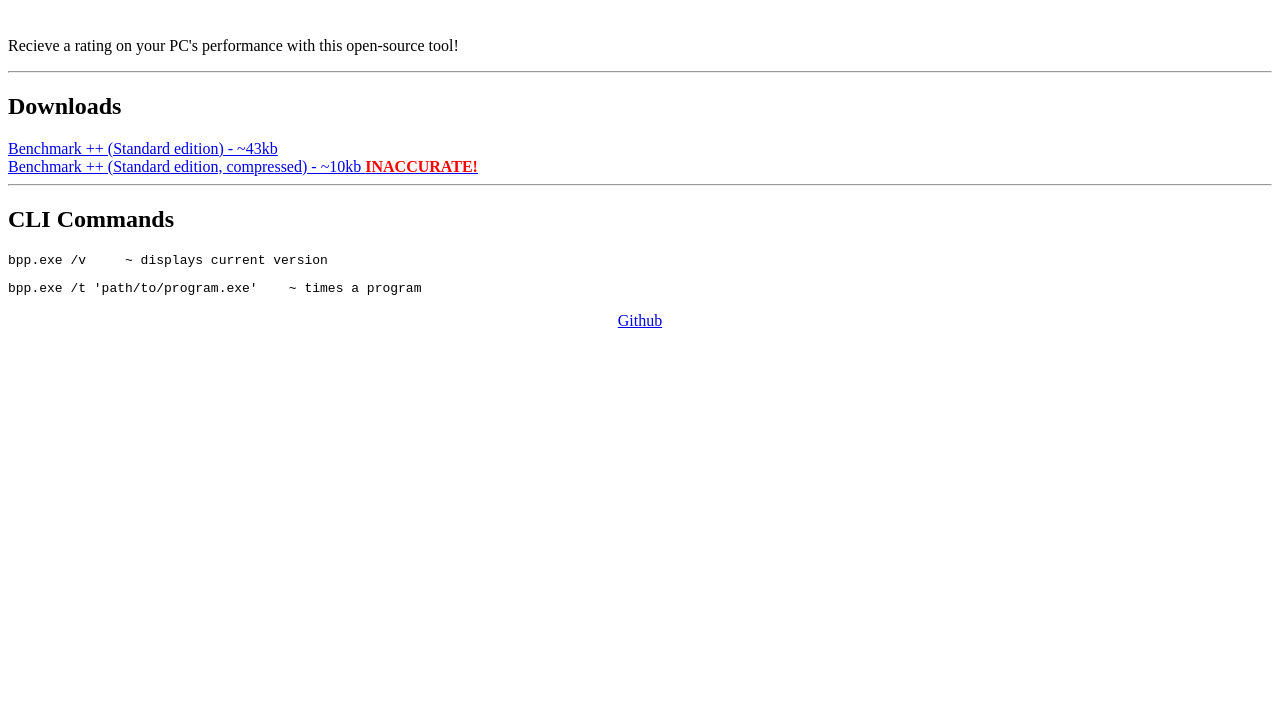
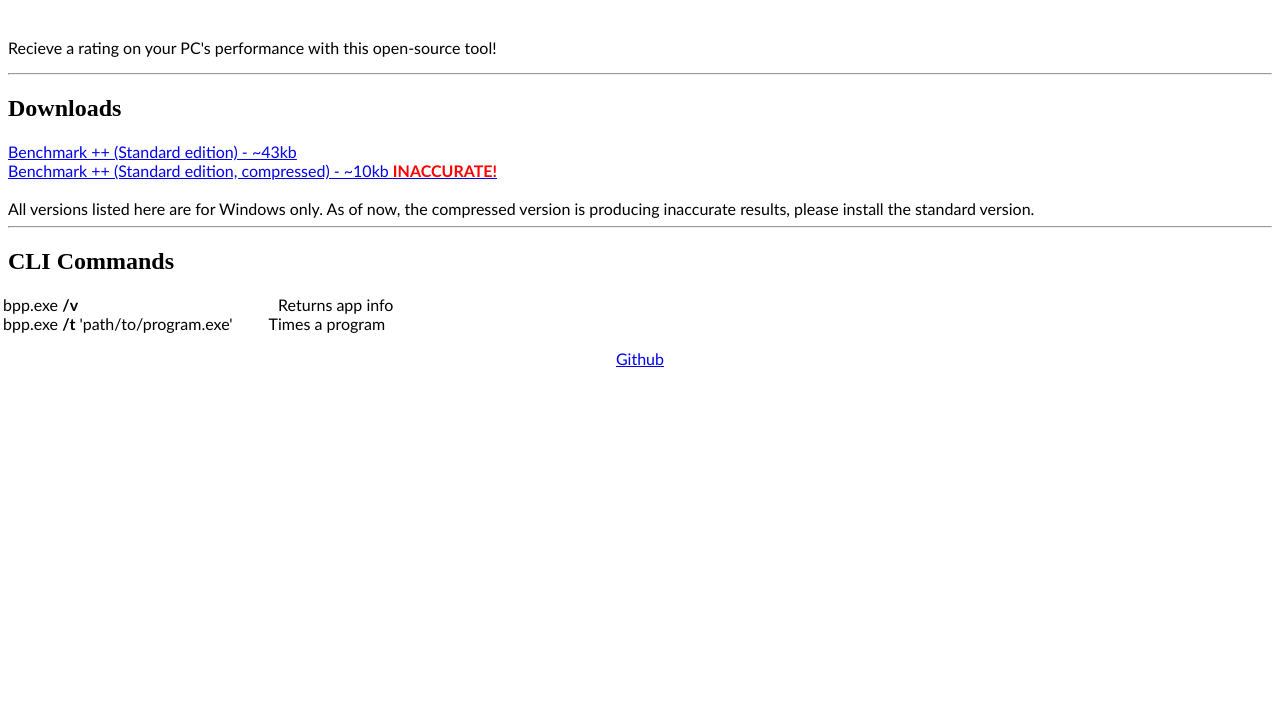
Before and after one commit to jansel1/bpp-website, a plain HTML site: page home/index.html in a window 1280 px wide. Shown: the part 77-800 px from the top of the page. Drawn offline with Linux system fonts and the light colour scheme.

Commit message:
Update website: Change fonts, add extra info.

```diff
--- a/home/index.html
+++ b/home/index.html
@@ -3,6 +3,7 @@
 <head>
     <title>Benchmark++</title>
     <meta charset="UTF-8">
+    <link rel="stylesheet" href="../universal.style.css">
     <meta name="viewport" content="width=device-width, initial-scale=1.0">
     <title>Document</title>
 </head>
@@ -18,12 +19,22 @@
     <a href="./BenchmarkPP/bpp.exe" download>Benchmark ++ (Standard edition) - ~43kb</a>
     <br>
     <a href="./BenchmarkPP-Compressed/bpp.exe" download>Benchmark ++ (Standard edition, compressed) - ~10kb <b style="color: red">INACCURATE!</b></a>
+    <br>
+    <br>
+    All versions listed here are for Windows only. As of now, the compressed version is producing inaccurate results, please install the standard version.
     <hr>
 
     <h2>CLI Commands</h2>
-    <pre>bpp.exe /v     ~ displays current version</pre>
-    <pre>bpp.exe /t 'path/to/program.exe'    ~ times a program</pre>
 
-    <p style="text-align: center;"><a href="https://www.github.com/jansel1/Benchmark">Github</a></p>
+    <div class="docs cli">
+
+<pre>
+bpp.exe <b>/v</b><a style="position: relative; left: 200px;">Returns app info</a>
+bpp.exe <b>/t</b> 'path/to/program.exe'<a style="position: relative; left: 36px;">Times a program</a>
+</pre>
+
+    </div>
+
+    <p style="text-align: center;" class="link"><a href="https://www.github.com/jansel1/Benchmark">Github</a></p>
 </body>
 </html>
--- /dev/null
+++ b/universal.style.css
@@ -0,0 +1,13 @@
+*
+{
+    font-family:'Trebuchet MS', 'Lucida Sans Unicode', 'Lucida Grande', 'Lucida Sans', Arial, sans-serif;
+}
+h1,h2,h3,h4
+{
+    font-family: 'Times New Roman', Times, serif;
+}
+.docs
+{
+    position: relative;
+    left: -5px;
+}
```
Also changed, not shown: index.html (+1 -2 lines).
